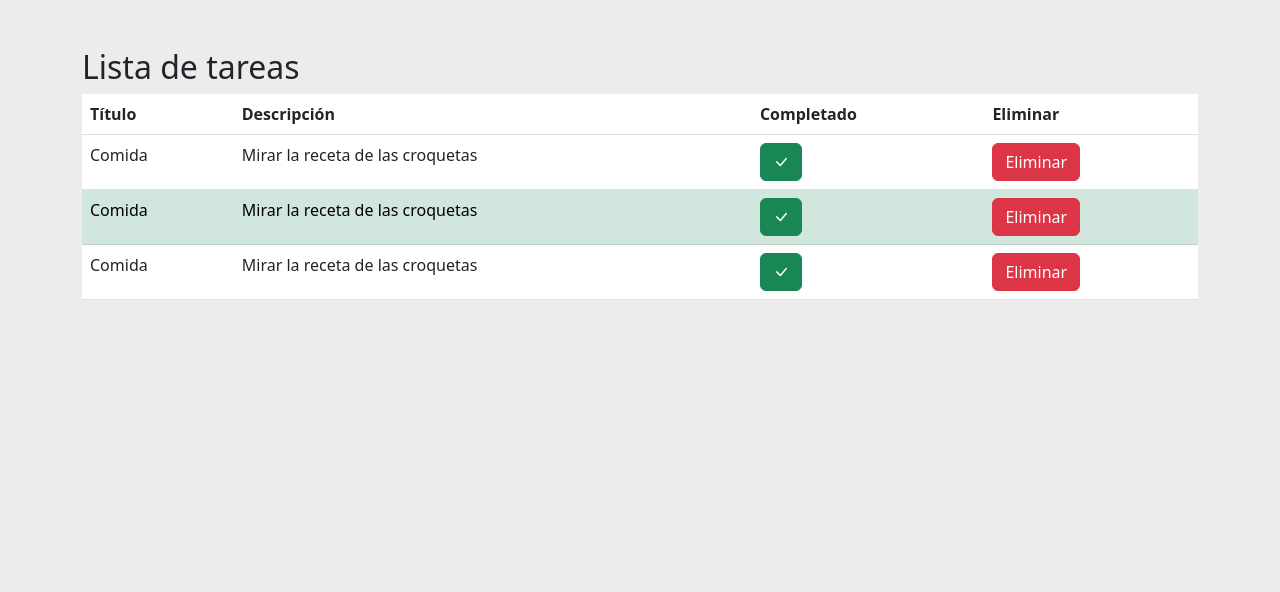
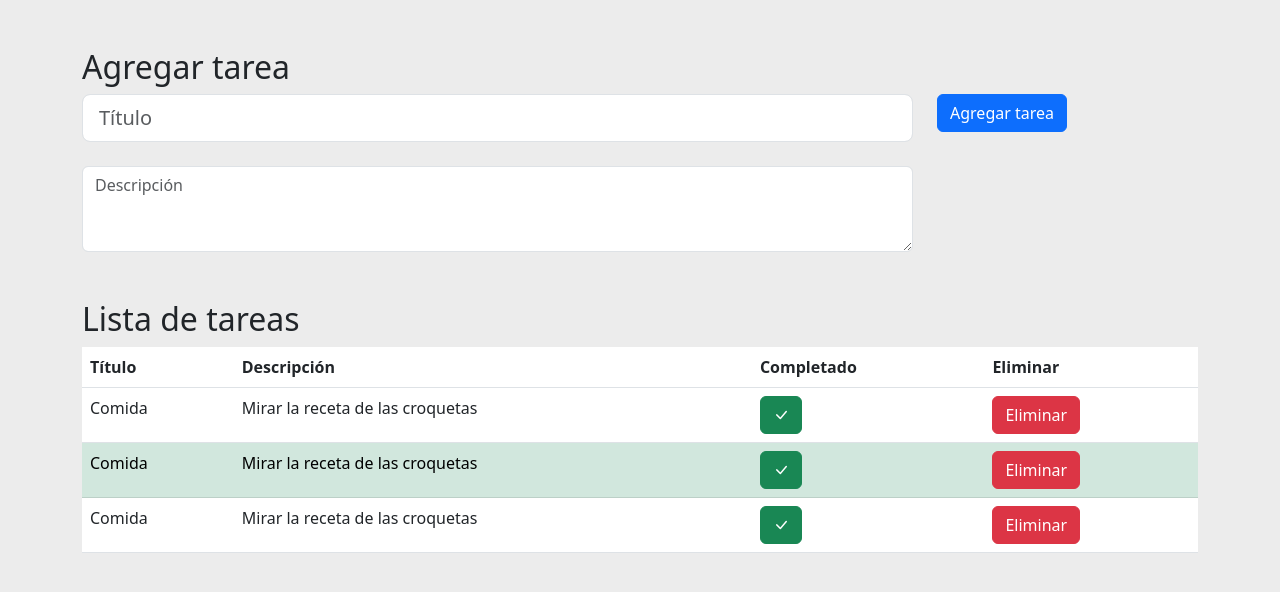
Before and after one commit to santiarroyave/sao-fe-gc-ejercicios-T13-Angular-07-2023, an Angular app in the folder problema04/: page / in a window 1280 px wide. Shown: the top 592 px of the page. Built offline with nearby package versions, Linux system fonts and the light colour scheme.

Commit message:
Maquetando formulario de tarea

```diff
--- a/problema04/src/app/app.component.html
+++ b/problema04/src/app/app.component.html
@@ -8,6 +8,7 @@
 <!-- * * * * * * * * * * * * * * * * * * * * * * * * * * * * * * * -->
 
 <div class="container py-5">
+    <app-formulario-tarea></app-formulario-tarea>
     <app-lista-tareas></app-lista-tareas>
 </div>
 
--- a/problema04/src/app/formulario-tarea/formulario-tarea.component.html
+++ b/problema04/src/app/formulario-tarea/formulario-tarea.component.html
@@ -1 +1,12 @@
-<p>formulario-tarea works!</p>
+
+<h2>Agregar tarea</h2>
+<div class="row mb-5">
+    <div class="col col-12 col-md-9 mb-4 mb-md-0">
+        <input class="form-control form-control-lg" type="text" placeholder="Título">
+        <br>
+        <textarea class="form-control" rows="3" placeholder="Descripción"></textarea>
+    </div>
+    <div class="col col-12 col-md-3 d-grid d-md-block">
+        <button class="btn btn-primary">Agregar tarea</button>
+    </div>
+</div>
```
